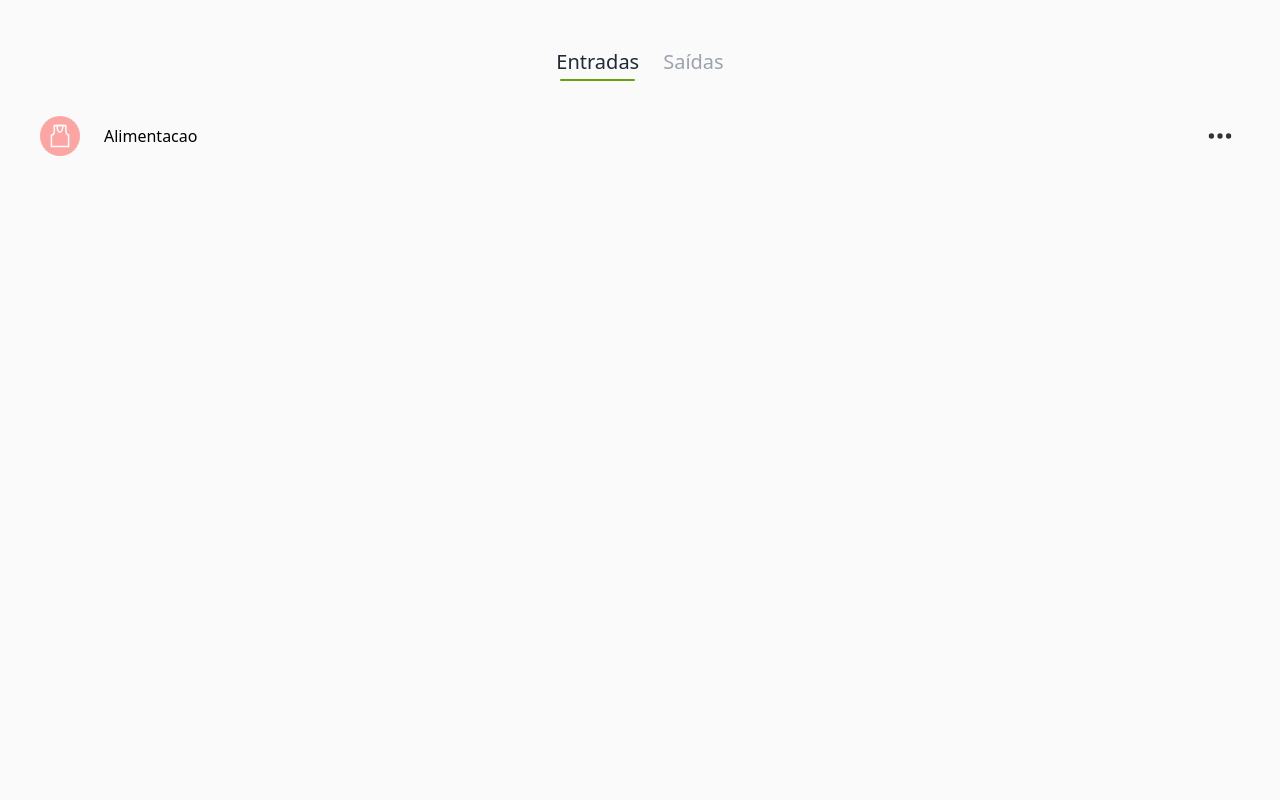
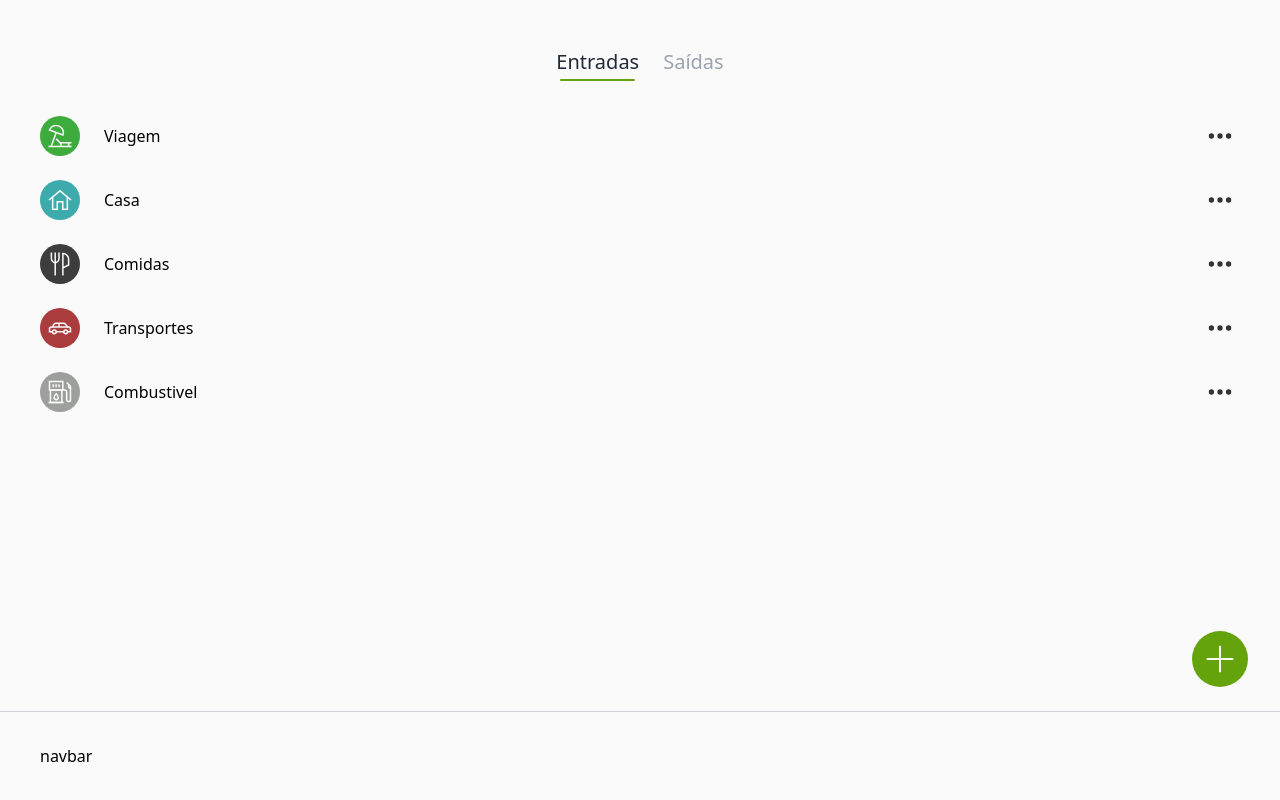
Before and after one commit to jonathassardinha/budget-planner, a SvelteKit app: page /categorias in a window 1280 px wide. Built offline with nearby package versions, Linux system fonts and the light colour scheme.

Commit message:
improve categories

```diff
--- a/src/app.html
+++ b/src/app.html
@@ -6,6 +6,9 @@
 		<meta name="viewport" content="width=device-width" />
 		%sveltekit.head%
 		<style>
+			button {
+				-webkit-tap-highlight-color: transparent;
+			}
 			body {
 				background-color: #fafafa;
 				height: 100dvh;
--- a/src/lib/components/IconButton/IconButton.svelte
+++ b/src/lib/components/IconButton/IconButton.svelte
@@ -13,7 +13,9 @@
 	let className = '';
 	export let icon: AvailableIcons;
 	export { className as class };
+	export let style = '';
 	export let onClick: IconButtonOnClickHandler | undefined = undefined;
+	export let iconProps: { class?: string; color?: string } = {};
 
 	let rippleElement: HTMLSpanElement | undefined;
 	const rippleData = writable<RippleData>({ width: '', left: '', top: '' });
@@ -33,8 +35,8 @@
 	};
 </script>
 
-<button class="rippleWrapper p-2 rounded-full relative overflow-hidden {className}" on:click={handleClick}>
-	<Icon />
+<button class="rippleWrapper p-2 rounded-full relative overflow-hidden {className}" on:click={handleClick} {style}>
+	<svelte:component this={Icon} {...iconProps} />
 	<span
 		class="absolute bg-[rgba(255,255,255,0.7)] rounded-[50%]"
 		style="
--- a/src/lib/components/IconButton/IconButton.utils.ts
+++ b/src/lib/components/IconButton/IconButton.utils.ts
@@ -12,7 +12,8 @@ import {
 	Heart,
 	Home,
 	OpenBook,
-	Shirt
+	Shirt,
+	Plus
 } from '$lib/icons';
 import type { Writable } from 'svelte/store';
 
@@ -30,7 +31,8 @@ export const IconMap = {
 	Heart: Heart,
 	Home: Home,
 	OpenBook: OpenBook,
-	Shirt: Shirt
+	Shirt: Shirt,
+	Plus: Plus
 } as const;
 
 export type AvailableIcons = keyof typeof IconMap;
@@ -53,8 +55,8 @@ export function setRippleData(rippleData: Writable<RippleData>, event: IconButto
 
 	const newRippleData: RippleData = {
 		width: `${diameter}px`,
-		left: `${event.clientX - button.offsetLeft - radius}px`,
-		top: `${event.clientY - button.offsetTop - radius}px`
+		left: `${event.clientX - button.getBoundingClientRect().x - radius}px`,
+		top: `${event.clientY - button.getBoundingClientRect().y - radius}px`
 	};
 
 	rippleData.set(newRippleData);
--- a/src/lib/components/IconButton/index.ts
+++ b/src/lib/components/IconButton/index.ts
@@ -1,2 +1,2 @@
 export { default as IconButton } from './IconButton.svelte';
-export { type AvailableIcons } from './IconButton.utils';
+export { type AvailableIcons, IconMap } from './IconButton.utils';
--- /dev/null
+++ b/src/lib/icons/Plus.svelte
@@ -0,0 +1,30 @@
+<script lang="ts">
+	export let color = '#FAFAFA';
+	let className = '';
+
+	export { className as class };
+</script>
+
+<svg
+	id="Layer_1"
+	data-name="Layer 1"
+	xmlns="http://www.w3.org/2000/svg"
+	viewBox="0 0 24 24"
+	stroke-width="1.5"
+	width="24"
+	height="24"
+	{color}
+	class={className}
+>
+	<!-- <circle class="line" cx="12" cy="12" r="10.5" /> -->
+	<line class="line" x1="2" y1="12" x2="22" y2="12" />
+	<line class="line" x1="12" y1="2" x2="12" y2="22" />
+</svg>
+
+<style>
+	.line {
+		fill: none;
+		stroke: currentColor;
+		stroke-miterlimit: 10;
+	}
+</style>
--- a/src/lib/icons/index.ts
+++ b/src/lib/icons/index.ts
@@ -12,3 +12,4 @@ export { default as Church } from './Church.svelte';
 export { default as GymWeights } from './GymWeights.svelte';
 export { default as Coins } from './Coins.svelte';
 export { default as DotsHorizontal } from './DotsHorizontal.svelte';
+export { default as Plus } from './Plus.svelte';
--- a/src/routes/+layout.svelte
+++ b/src/routes/+layout.svelte
@@ -2,4 +2,7 @@
 	import './tailwind.css';
 </script>
 
-<slot />
+<div class="h-full flex flex-col">
+	<slot />
+	<div class="px-10 py-8 border-t border-gray-300">navbar</div>
+</div>
--- a/src/routes/categorias/+page.svelte
+++ b/src/routes/categorias/+page.svelte
@@ -1,22 +1,37 @@
 <script lang="ts">
-	import { IconButton } from '$lib/components/IconButton';
+	import IconButton from '$lib/components/IconButton/IconButton.svelte';
 	import { Tab, TabPanel, TabsContainer, TabsProvider } from '$lib/components/Tabs';
-	import { DotsHorizontal, Shirt } from '$lib/icons';
+	import { writable } from 'svelte/store';
+	import CategoryItem from './CategoryItem.svelte';
+	import { baseCategories, type Category, type UpdateCategoryFunctionType } from './Categories.utils';
+
+	const categories = writable(baseCategories);
+
+	const updateCategory: UpdateCategoryFunctionType = (newCategory) => {
+		const newCategories = $categories.map((category) => {
+			if (category.id !== newCategory.id) return category;
+
+			return newCategory;
+		});
+
+		categories.set(newCategories);
+	};
 </script>
 
-<div class="flex flex-col items-center py-10">
+<div class="flex flex-col items-center pt-10 h-full">
 	<TabsProvider defaultTab="1">
 		<TabsContainer>
 			<Tab id="1" label="Entradas" />
 			<Tab id="2" label="Saídas" />
 		</TabsContainer>
 		<TabPanel id="1">
-			<div class="w-full pt-6">
-				<div class="px-10 py-2 flex justify-start gap-6 items-center">
-					<IconButton icon="Shirt" class="bg-red-300" />
-					<span>Alimentacao</span>
-					<IconButton icon="DotsHorizontal" class="ml-auto" />
+			<div class="w-full pt-6 flex-1 relative">
+				<div class="flex flex-col gap-2">
+					{#each $categories as { id, color, icon, name }}
+						<CategoryItem {id} {icon} {name} {color} {updateCategory} />
+					{/each}
 				</div>
+				<IconButton class="!absolute !p-3 bottom-6 right-8 bg-lime-600" icon="Plus" iconProps={{ class: 'w-8 h-8' }} />
 			</div>
 		</TabPanel>
 		<TabPanel id="2">
--- /dev/null
+++ b/src/routes/categorias/Categories.utils.ts
@@ -0,0 +1,43 @@
+import type { AvailableIcons } from '$lib/components/IconButton';
+
+export type Category = {
+	id: string;
+	name: string;
+	icon: AvailableIcons;
+	color: string;
+};
+
+export const baseCategories: Category[] = [
+	{
+		id: '0',
+		name: 'Viagem',
+		icon: 'Beach',
+		color: '#3dab3d'
+	},
+	{
+		id: '1',
+		name: 'Casa',
+		icon: 'Home',
+		color: '#3dabab'
+	},
+	{
+		id: '2',
+		name: 'Comidas',
+		icon: 'Cutlery',
+		color: '#3d3d3d'
+	},
+	{
+		id: '3',
+		name: 'Transportes',
+		icon: 'Car',
+		color: '#ab3c3d'
+	},
+	{
+		id: '4',
+		name: 'Combustivel',
+		icon: 'GasPump',
+		color: '#9d9f9c'
+	}
+];
+
+export type UpdateCategoryFunctionType = (newCategory: Category) => void;
--- /dev/null
+++ b/src/routes/categorias/CategoryItem.svelte
@@ -0,0 +1,62 @@
+<script lang="ts">
+	import { IconButton, type AvailableIcons, IconMap } from '$lib/components/IconButton';
+	import type { UpdateCategoryFunctionType } from './Categories.utils';
+	import { availableIconNames, iconColors } from './CategoryItem.utils';
+
+	export let id: string;
+	export let name: string;
+	export let icon: AvailableIcons;
+	export let color: string;
+	export let updateCategory: UpdateCategoryFunctionType;
+
+	let dialog: HTMLDialogElement | undefined;
+	let menu: HTMLDialogElement | undefined;
+
+	const openModal = () => {
+		dialog?.showModal();
+	};
+
+	const setNewIcon = (newIcon: AvailableIcons) => {
+		updateCategory({ id, icon: newIcon, color, name });
+	};
+
+	const setNewColor = (newColor: string) => {
+		updateCategory({ id, icon, color: newColor, name });
+	};
+</script>
+
+<div class="px-10 py-2 flex justify-start gap-6 items-center relative">
+	<IconButton {icon} onClick={openModal} class="bg-red-300" style={color ? `background-color: ${color}` : ''} />
+	<span>{name}</span>
+	<div class="ml-auto relative">
+		<IconButton icon="DotsHorizontal" onClick={() => menu?.showModal()} />
+		<dialog bind:this={menu} class="" on:close={() => menu?.close()}>Menu</dialog>
+	</div>
+
+	<dialog bind:this={dialog} class="dialog rounded-md px-8 py-6">
+		<span class="text-lg mb-4 block font-bold">Icon</span>
+		<div class="flex gap-2 flex-wrap">
+			{#each availableIconNames as iconName}
+				<IconButton
+					onClick={() => setNewIcon(iconName)}
+					icon={iconName}
+					style={color ? `background-color: ${color}` : ''}
+				/>
+			{/each}
+		</div>
+		<span class="text-lg mt-6 mb-4 block font-bold">Color</span>
+		<div class="flex gap-2 flex-wrap">
+			{#each iconColors as newColor}
+				<IconButton onClick={() => setNewColor(newColor)} {icon} style="background-color: {newColor};" />
+			{/each}
+		</div>
+		<button class="mt-8 px-4 py-2 bg-cyan-600 rounded-lg text-white" on:click={() => dialog?.close()}>Close</button>
+	</dialog>
+</div>
+
+<style lang="scss">
+	.dialog::backdrop {
+		background-color: #000;
+		opacity: 0.6;
+	}
+</style>
--- /dev/null
+++ b/src/routes/categorias/CategoryItem.utils.ts
@@ -0,0 +1,20 @@
+import { IconMap, type AvailableIcons } from '$lib/components/IconButton';
+
+const nonCategoryIcons: AvailableIcons[] = ['DotsHorizontal', 'Plus'];
+export const availableIconNames = (Object.keys(IconMap) as AvailableIcons[]).filter(
+	(iconName) => !nonCategoryIcons.includes(iconName)
+);
+export const iconColors = [
+	'#0081A7',
+	'#00AFB9',
+	'#603744',
+	'#DEB997',
+	'#F07167',
+	'#8F6D57',
+	'#B8C645',
+	'#FEA412',
+	'#822939',
+	'#3c3d3f',
+	'#6c6d6f',
+	'#9c9d9f'
+];
```
